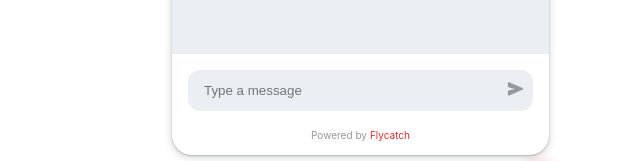
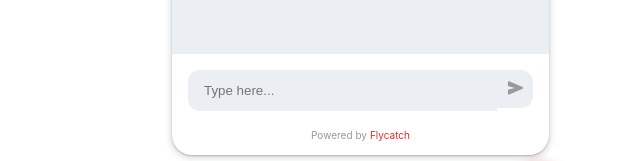
Before and after one commit to flycatch/chat-bot-widjet, a React (Create React App) app: page / in a window 1280 px wide. Both pictures are taken after a click on the element 1179 px from the left and 721 px from the top of the page. Shown: the part 530-691 px from the top of the page, without its empty margins (640-1280 px from the left). Built offline with nearby package versions, Linux system fonts and the light colour scheme.

Commit message:
fix:art:css fixed

```diff
--- a/src/components/Chatbox/index.css
+++ b/src/components/Chatbox/index.css
@@ -113,7 +113,7 @@
 
   border: 1px solid transparent;
   width: 40px;
-  height: 41px;
+  height: 2.4rem;
   /* margin-left: 5px; */
 }
 .close-button {
--- a/src/constants/index.js
+++ b/src/constants/index.js
@@ -12,7 +12,7 @@ export const ChatBotConstants = {
   DESCRIPTION_REQUEST: "Please describe the issue",
   TICKET_NUMBER_RESPONSE: "Your issue submitted.This is your ticket number: ",
   CHAT: "Chatbot",
-  TYPE_A_MESSAGE: "Type a message ",
+  TYPE_A_MESSAGE: "Type here... ",
   CHOOSE_A_FILE: "No image added",
   ONLINE: "Online",
   TYPING: "typing...",
```
